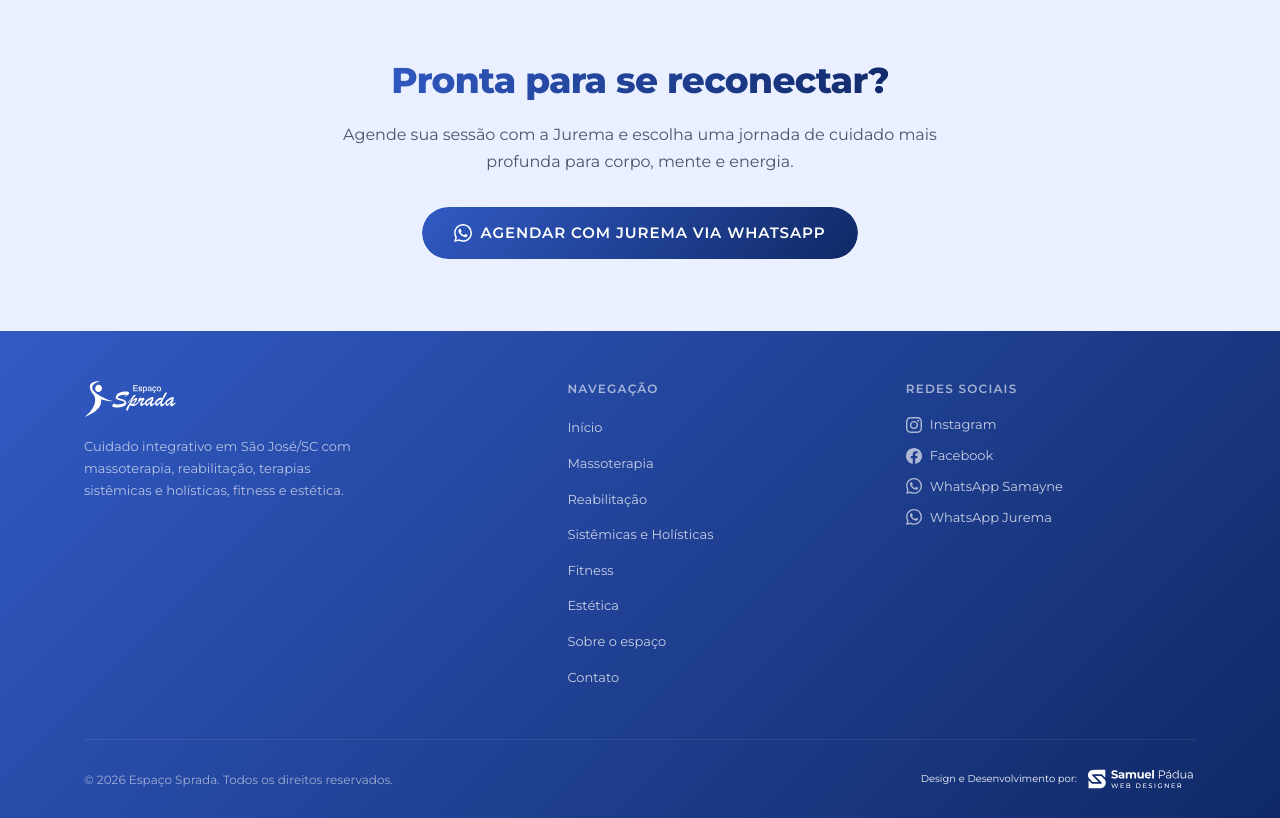
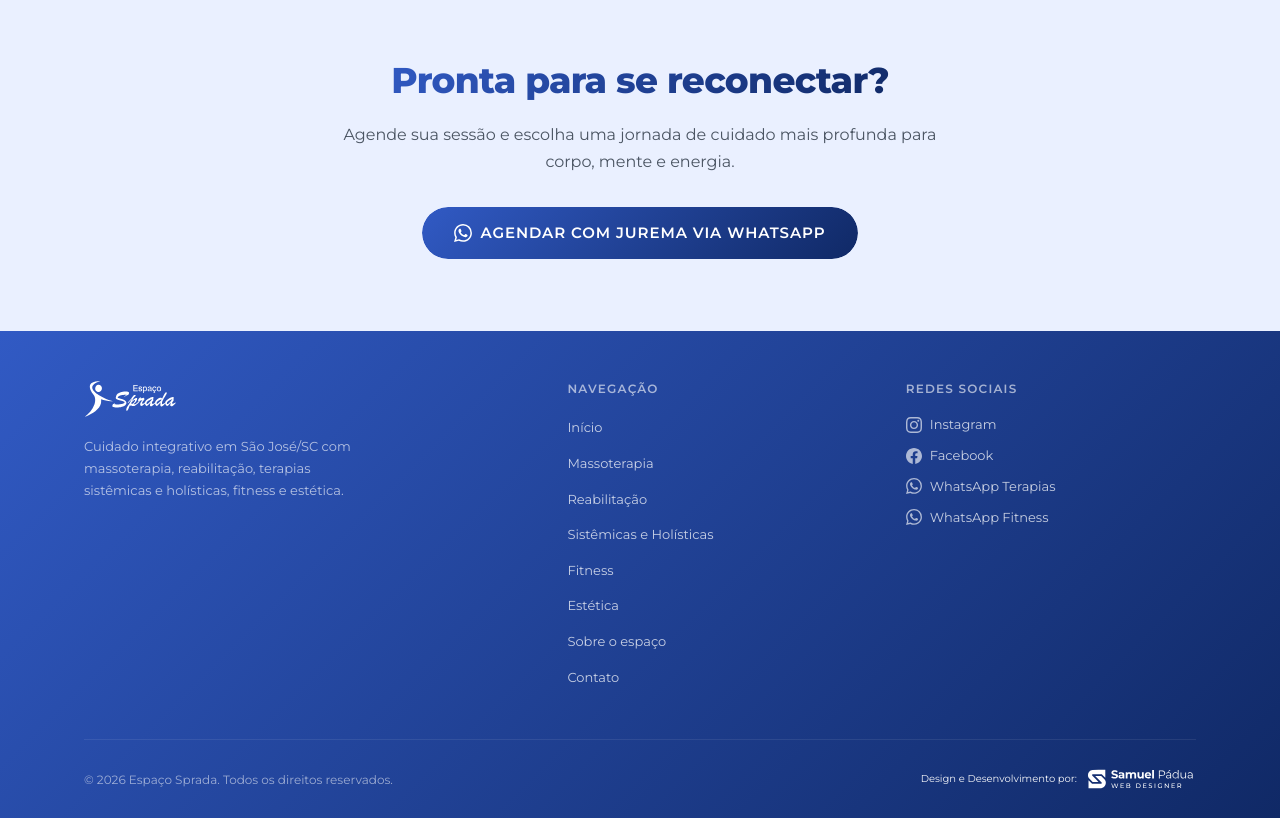
Before and after one commit to osamuelpadua/espaco-sprada, a website: page holisticas.html in a window 1280 px wide. Shown: the part 2020-2838 px from the top of the page. Drawn offline with Linux system fonts and the light colour scheme.

Commit message:
fix: remover nomes de profissionais e contagens de técnicas em todas as páginas
- Remove "WhatsApp Samayne" / "WhatsApp Jurema" dos rodapés das páginas internas → Terapias/Fitness
- Remove menção de nomes nas CTAs de massoterapia.html e holisticas.html
- Corrige meta descriptions de massoterapia.html e holisticas.html (remove "17 técnicas", "16 terapias" e nome de profissional)

Co-Authored-By: Claude Sonnet 4.6 <noreply@anthropic.com>

```diff
--- a/holisticas.html
+++ b/holisticas.html
@@ -4,7 +4,7 @@
   <meta charset="UTF-8">
   <meta name="viewport" content="width=device-width, initial-scale=1.0">
   <title>Terapias Sistêmicas e Holísticas — Espaço Sprada · São José/SC</title>
-  <meta name="description" content="16 terapias sistêmicas e holísticas com Jurema Terezinha Sprada em São José/SC. Psicoterapia hipnossistêmica, hipnoterapia, regressão, Reiki, constelação, ThetaHealing e mais.">
+  <meta name="description" content="Terapias sistêmicas e holísticas no Espaço Sprada em São José/SC. Psicoterapia hipnossistêmica, hipnoterapia, regressão, Reiki, constelação, ThetaHealing e mais.">
   <link rel="icon" type="image/svg+xml" href="assets/stamp-iso.svg">
   <link rel="stylesheet" href="style.css">
   <style>
@@ -163,7 +163,7 @@
   <section class="inner-cta">
     <div class="container">
       <h2 class="reveal">Pronta para se reconectar?</h2>
-      <p class="reveal">Agende sua sessão com a Jurema e escolha uma jornada de cuidado mais profunda para corpo, mente e energia.</p>
+      <p class="reveal">Agende sua sessão e escolha uma jornada de cuidado mais profunda para corpo, mente e energia.</p>
       <a href="https://wa.me/5548996513426?text=Olá,%20Jurema!%20Gostaria%20de%20agendar%20uma%20sessão%20de%20terapia%20sistêmica%20ou%20holística." target="_blank" rel="noopener" class="btn btn-primary reveal"><svg width="18" height="18" viewBox="0 0 24 24" fill="currentColor" aria-hidden="true" style="flex-shrink:0"><path d="M17.472 14.382c-.297-.149-1.758-.867-2.03-.967-.273-.099-.471-.148-.67.15-.197.297-.767.966-.94 1.164-.173.199-.347.223-.644.075-.297-.15-1.255-.463-2.39-1.475-.883-.788-1.48-1.761-1.653-2.059-.173-.297-.018-.458.13-.606.134-.133.298-.347.446-.52.149-.174.198-.298.298-.497.099-.198.05-.371-.025-.52-.075-.149-.669-1.612-.916-2.207-.242-.579-.487-.5-.669-.51-.173-.008-.371-.01-.57-.01-.198 0-.52.074-.792.372-.272.297-1.04 1.016-1.04 2.479 0 1.462 1.065 2.875 1.213 3.074.149.198 2.096 3.2 5.077 4.487.709.306 1.262.489 1.694.625.712.227 1.36.195 1.871.118.571-.085 1.758-.719 2.006-1.413.248-.694.248-1.289.173-1.413-.074-.124-.272-.198-.57-.347m-5.421 7.403h-.004a9.87 9.87 0 01-5.031-1.378l-.361-.214-3.741.982.998-3.648-.235-.374a9.86 9.86 0 01-1.51-5.26c.001-5.45 4.436-9.884 9.888-9.884 2.64 0 5.122 1.03 6.988 2.898a9.825 9.825 0 012.893 6.994c-.003 5.45-4.437 9.884-9.885 9.884m8.413-18.297A11.815 11.815 0 0012.05 0C5.495 0 .16 5.335.157 11.892c0 2.096.547 4.142 1.588 5.945L.057 24l6.305-1.654a11.882 11.882 0 005.683 1.448h.005c6.554 0 11.89-5.335 11.893-11.893a11.821 11.821 0 00-3.48-8.413z"/></svg>Agendar com Jurema via WhatsApp</a>
     </div>
   </section>
@@ -206,13 +206,13 @@
             <li>
               <a href="https://wa.me/5548984040426" target="_blank" rel="noopener" class="footer-social-link">
                 <svg width="16" height="16" viewBox="0 0 24 24" fill="currentColor" aria-hidden="true"><path d="M17.472 14.382c-.297-.149-1.758-.867-2.03-.967-.273-.099-.471-.148-.67.15-.197.297-.767.966-.94 1.164-.173.199-.347.223-.644.075-.297-.15-1.255-.463-2.39-1.475-.883-.788-1.48-1.761-1.653-2.059-.173-.297-.018-.458.13-.606.134-.133.298-.347.446-.52.149-.174.198-.298.298-.497.099-.198.05-.371-.025-.52-.075-.149-.669-1.612-.916-2.207-.242-.579-.487-.5-.669-.51-.173-.008-.371-.01-.57-.01-.198 0-.52.074-.792.372-.272.297-1.04 1.016-1.04 2.479 0 1.462 1.065 2.875 1.213 3.074.149.198 2.096 3.2 5.077 4.487.709.306 1.262.489 1.694.625.712.227 1.36.195 1.871.118.571-.085 1.758-.719 2.006-1.413.248-.694.248-1.289.173-1.413-.074-.124-.272-.198-.57-.347m-5.421 7.403h-.004a9.87 9.87 0 01-5.031-1.378l-.361-.214-3.741.982.998-3.648-.235-.374a9.86 9.86 0 01-1.51-5.26c.001-5.45 4.436-9.884 9.888-9.884 2.64 0 5.122 1.03 6.988 2.898a9.825 9.825 0 012.893 6.994c-.003 5.45-4.437 9.884-9.885 9.884m8.413-18.297A11.815 11.815 0 0012.05 0C5.495 0 .16 5.335.157 11.892c0 2.096.547 4.142 1.588 5.945L.057 24l6.305-1.654a11.882 11.882 0 005.683 1.448h.005c6.554 0 11.89-5.335 11.893-11.893a11.821 11.821 0 00-3.48-8.413z"/></svg>
-                WhatsApp Samayne
+                WhatsApp Terapias
               </a>
             </li>
             <li>
               <a href="https://wa.me/5548996513426" target="_blank" rel="noopener" class="footer-social-link">
                 <svg width="16" height="16" viewBox="0 0 24 24" fill="currentColor" aria-hidden="true"><path d="M17.472 14.382c-.297-.149-1.758-.867-2.03-.967-.273-.099-.471-.148-.67.15-.197.297-.767.966-.94 1.164-.173.199-.347.223-.644.075-.297-.15-1.255-.463-2.39-1.475-.883-.788-1.48-1.761-1.653-2.059-.173-.297-.018-.458.13-.606.134-.133.298-.347.446-.52.149-.174.198-.298.298-.497.099-.198.05-.371-.025-.52-.075-.149-.669-1.612-.916-2.207-.242-.579-.487-.5-.669-.51-.173-.008-.371-.01-.57-.01-.198 0-.52.074-.792.372-.272.297-1.04 1.016-1.04 2.479 0 1.462 1.065 2.875 1.213 3.074.149.198 2.096 3.2 5.077 4.487.709.306 1.262.489 1.694.625.712.227 1.36.195 1.871.118.571-.085 1.758-.719 2.006-1.413.248-.694.248-1.289.173-1.413-.074-.124-.272-.198-.57-.347m-5.421 7.403h-.004a9.87 9.87 0 01-5.031-1.378l-.361-.214-3.741.982.998-3.648-.235-.374a9.86 9.86 0 01-1.51-5.26c.001-5.45 4.436-9.884 9.888-9.884 2.64 0 5.122 1.03 6.988 2.898a9.825 9.825 0 012.893 6.994c-.003 5.45-4.437 9.884-9.885 9.884m8.413-18.297A11.815 11.815 0 0012.05 0C5.495 0 .16 5.335.157 11.892c0 2.096.547 4.142 1.588 5.945L.057 24l6.305-1.654a11.882 11.882 0 005.683 1.448h.005c6.554 0 11.89-5.335 11.893-11.893a11.821 11.821 0 00-3.48-8.413z"/></svg>
-                WhatsApp Jurema
+                WhatsApp Fitness
               </a>
             </li>
           </ul>
```
Also changed, not shown: estetica.html (+2 -2 lines), fitness.html (+2 -2 lines), massoterapia.html (+4 -4 lines), reabilitacao.html (+2 -2 lines).
